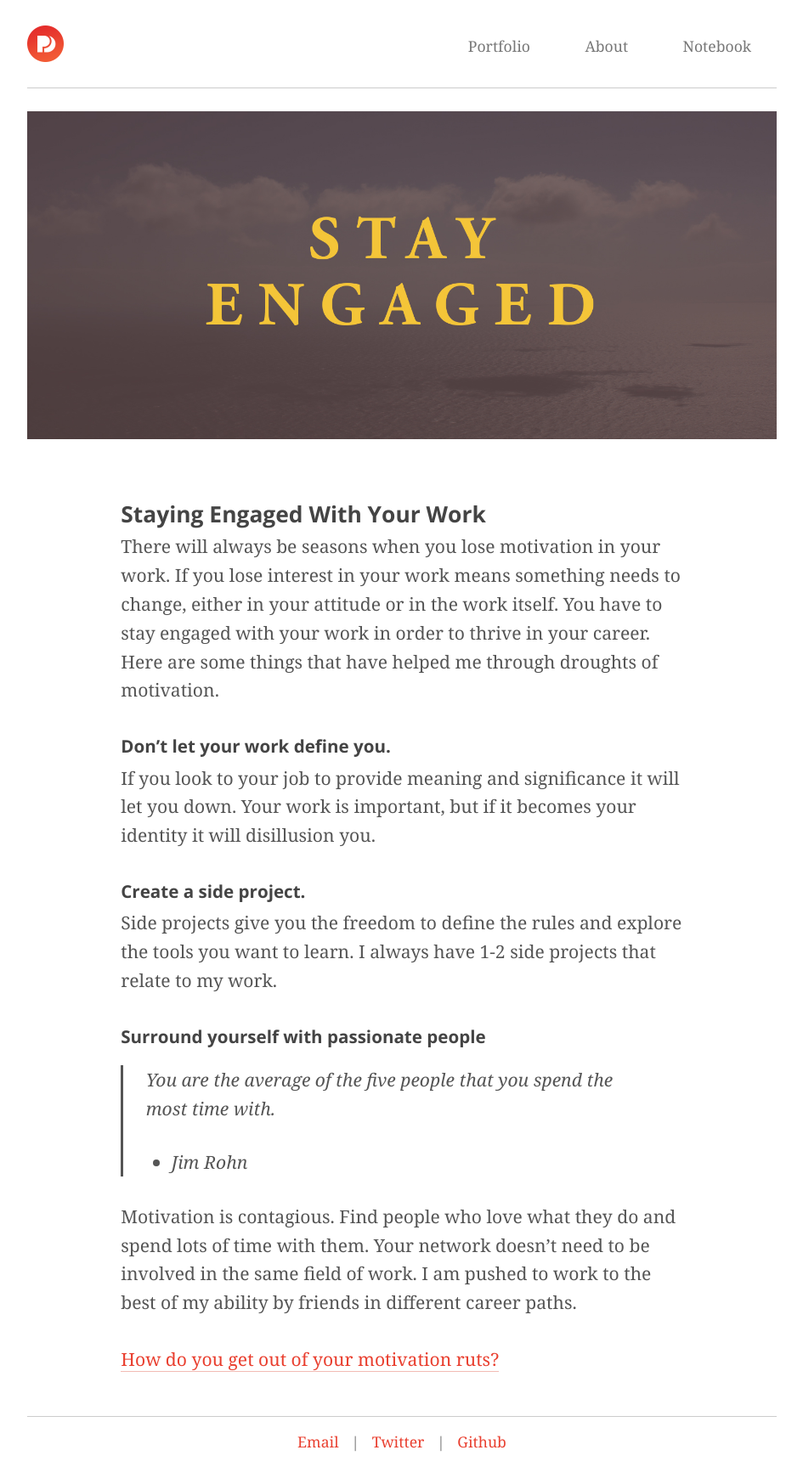
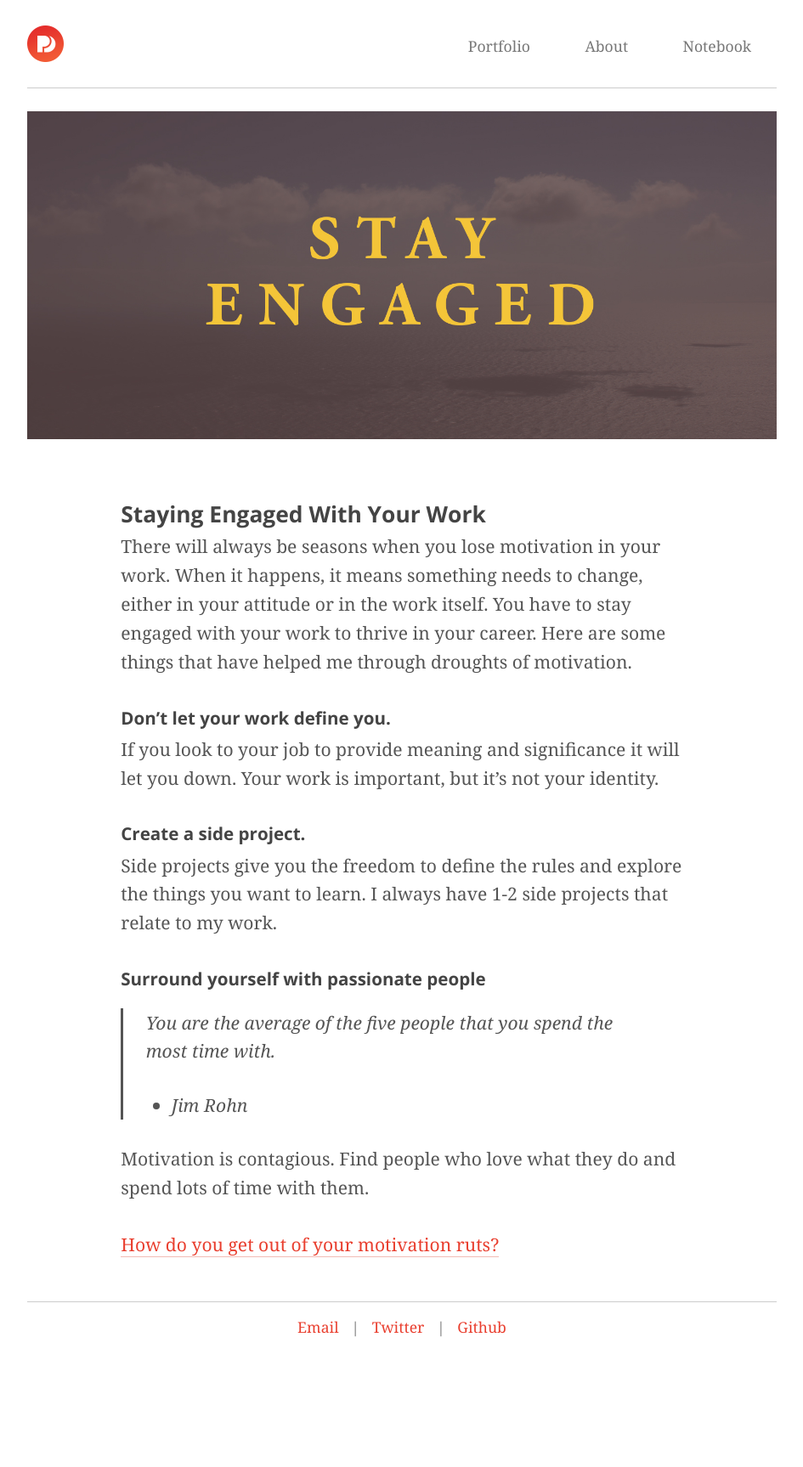
Before and after one commit to zhenghaohe/philipcdavis.github.io, a Jekyll site: the page built from _posts/2014-07-30-Staying-Engaged.markdown, in a window 1280 px wide. Shown: the whole page at 85% size, without its empty margins (167-1112 px from the left). Built offline with Jekyll 4.4.1, drawn with Linux system fonts in a browser that asks for light colours; after the commit the page ends 1592 px from its top, so only the background shows below that.

Commit message:
more word changes to 'staying engaged post'

```diff
--- a/_posts/2014-07-30-Staying-Engaged.markdown
+++ b/_posts/2014-07-30-Staying-Engaged.markdown
@@ -6,16 +6,16 @@ header-img: "stay-engaged.jpg"
 ---
 
 There will always be seasons when you lose motivation in your work.
-If you lose interest in your work means something needs to change, either in your attitude or in the work itself.
-You have to stay engaged with your work in order to thrive in your career.
+When it happens, it means something needs to change, either in your attitude or in the work itself.
+You have to stay engaged with your work to thrive in your career.
 Here are some things that have helped me through droughts of motivation.
 
 ###Don't let your work define you.
 If you look to your job to provide meaning and significance it will let you down.
-Your work is important, but if it becomes your identity it will disillusion you.
+Your work is important, but it's not your identity.
 
 ###Create a side project.
-Side projects give you the freedom to define the rules and explore the tools you want to learn.
+Side projects give you the freedom to define the rules and explore the things you want to learn.
 I always have 1-2 side projects that relate to my work.
 
 ###Surround yourself with passionate people
@@ -23,7 +23,5 @@ I always have 1-2 side projects that relate to my work.
 > -  Jim Rohn
 
 Motivation is contagious. Find people who love what they do and spend lots of time with them.
-Your network doesn't need to be involved in the same field of work.
-I am pushed to work to the best of my ability by friends in different career paths.
 
 [How do you get out of your motivation ruts?](http://www.twitter.com/philipcdavis)
```
Also changed, not shown: 2 other files.
